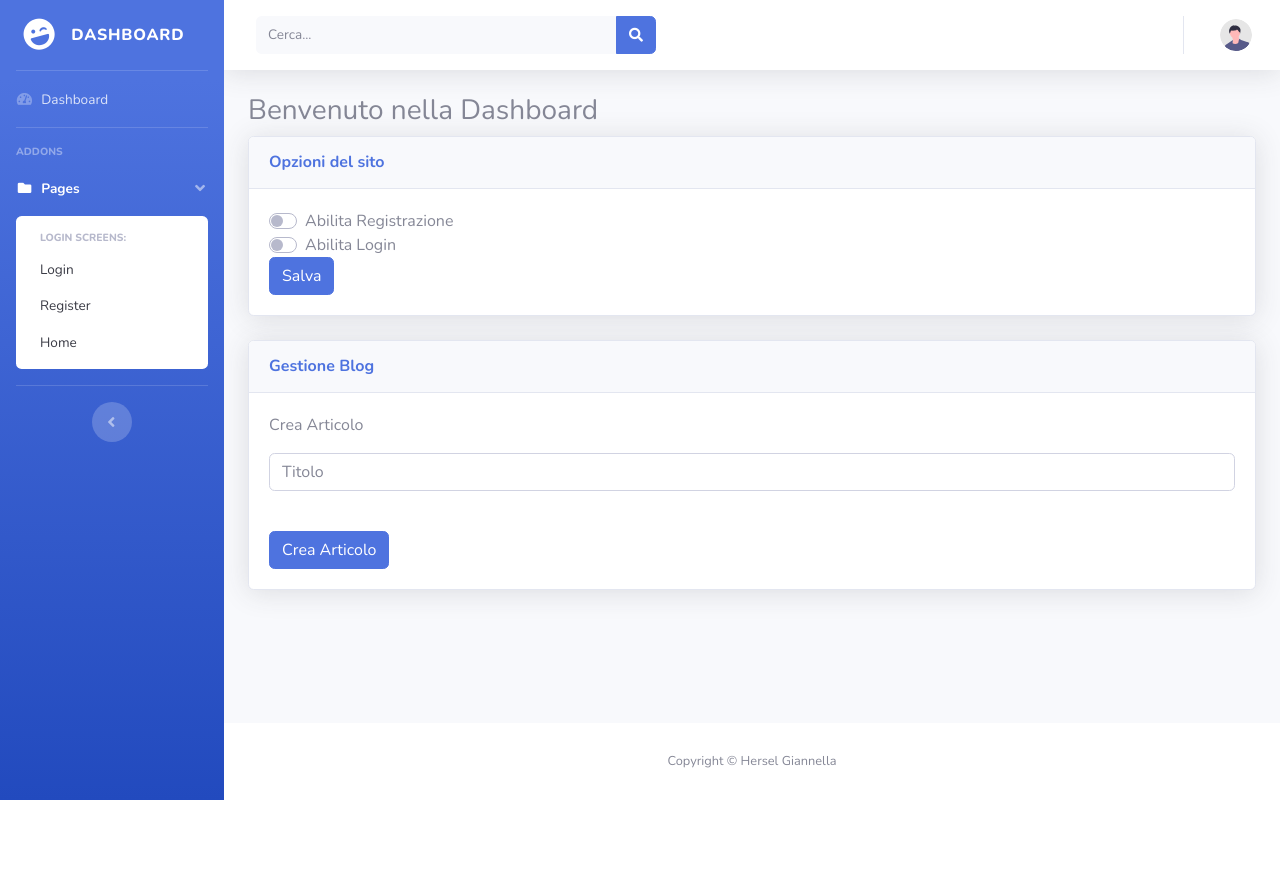
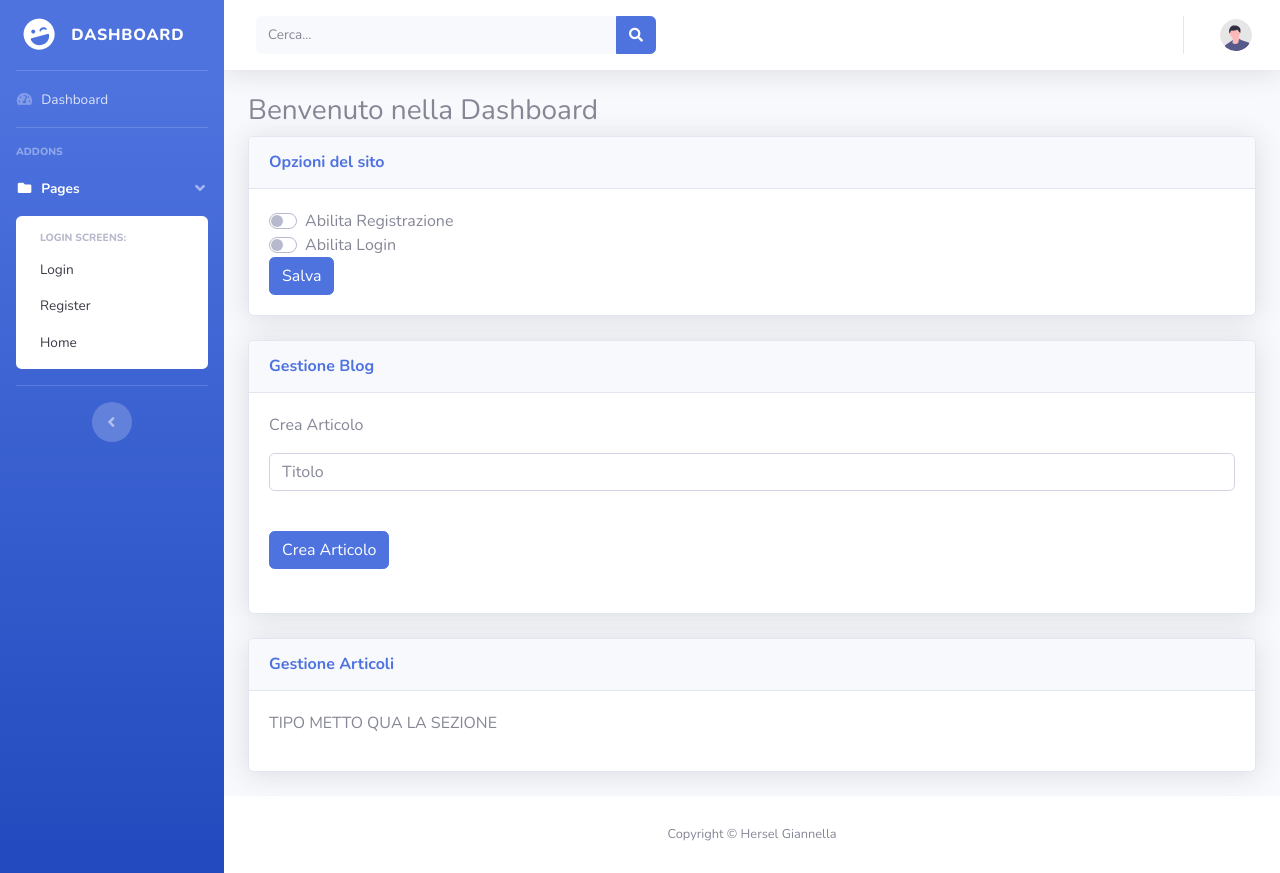
Before and after one commit to BluLupo/hersel.it, a Flask app: page /dashboard in a window 1280 px wide. Before the commit the page ends 800 px from the top, so only its background shows below. Run offline with Flask 3, Linux system fonts and the light colour scheme; the visitor is signed in with stand-in values (Sample User, id 1); some libraries are stand-ins or nearby versions.

Commit message:
prepare gest articoli

```diff
--- /dev/null
+++ b/templates/dashboard/content/gest_articoli.html
@@ -0,0 +1,10 @@
+<!-- Card Opzioni del Sito -->
+<div class="card shadow mb-4">
+  <div class="card-header py-3">
+    <h6 class="m-0 font-weight-bold text-primary">Gestione Articoli</h6>
+  </div>
+  <div class="card-body">
+ <p>TIPO METTO QUA LA SEZIONE</p>
+  </div>
+</div>
+<!-- End Card Opzioni Sito -->
--- a/templates/dashboard/dashboard.html
+++ b/templates/dashboard/dashboard.html
@@ -22,8 +22,12 @@
                 <!-- End Card Opzioni Sito -->
                 <!--card blog-->
                 {% include "dashboard/content/blog_options.html" %}
+            <br />
+
         </div>
+        {% include "dashboard/content/gest_articoli.html" %}
     </div>
+
 <!-- //////////////////////////////////////////////////////////////////////////////////////////////// -->
 <!-- /.container-fluid -->
     </div>
```
